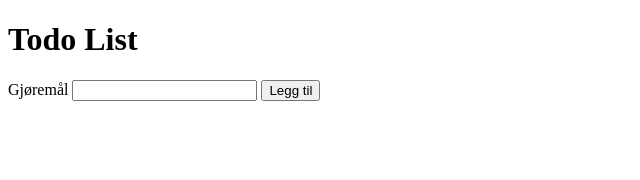
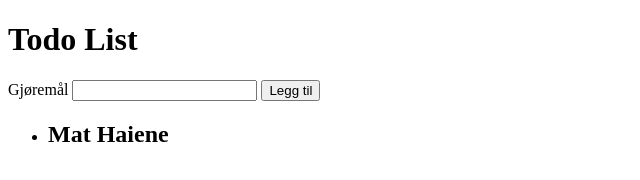
Before and after one commit to amaliebernes/Todo, a website: page index.html in a window 1280 px wide. Shown: the whole page, without its empty margins (0-640 px from the left). Drawn offline with Linux system fonts and the light colour scheme.

Commit message:
Setup initial html

```diff
--- a/index.html
+++ b/index.html
@@ -17,13 +17,29 @@
     </header>
 
     <main>
-      <!-- Her kommer gjøremålslisten -->
-      <form>
+      <!-- Her kommer gjøremålslisten
+      Her er input HTML-->
+      <form id="user-input">
         <label for="todo">Gjøremål</label>
         <input type="text" name="todo" id="todo" />
 
         <button type="submit">Legg til</button>
       </form>
+
+      <!-- Gjøremåls Listen-->
+
+      <ul id="todo-list">
+
+       <!-- Eksempel HTML for gjøremåls kort-->
+
+        <li>
+
+
+          <h2>Mat Haiene</h2>
+
+        </li>
+
+      </ul>
     </main>
   </body>
 </html>
```
Also changed, not shown: 1 other file.
